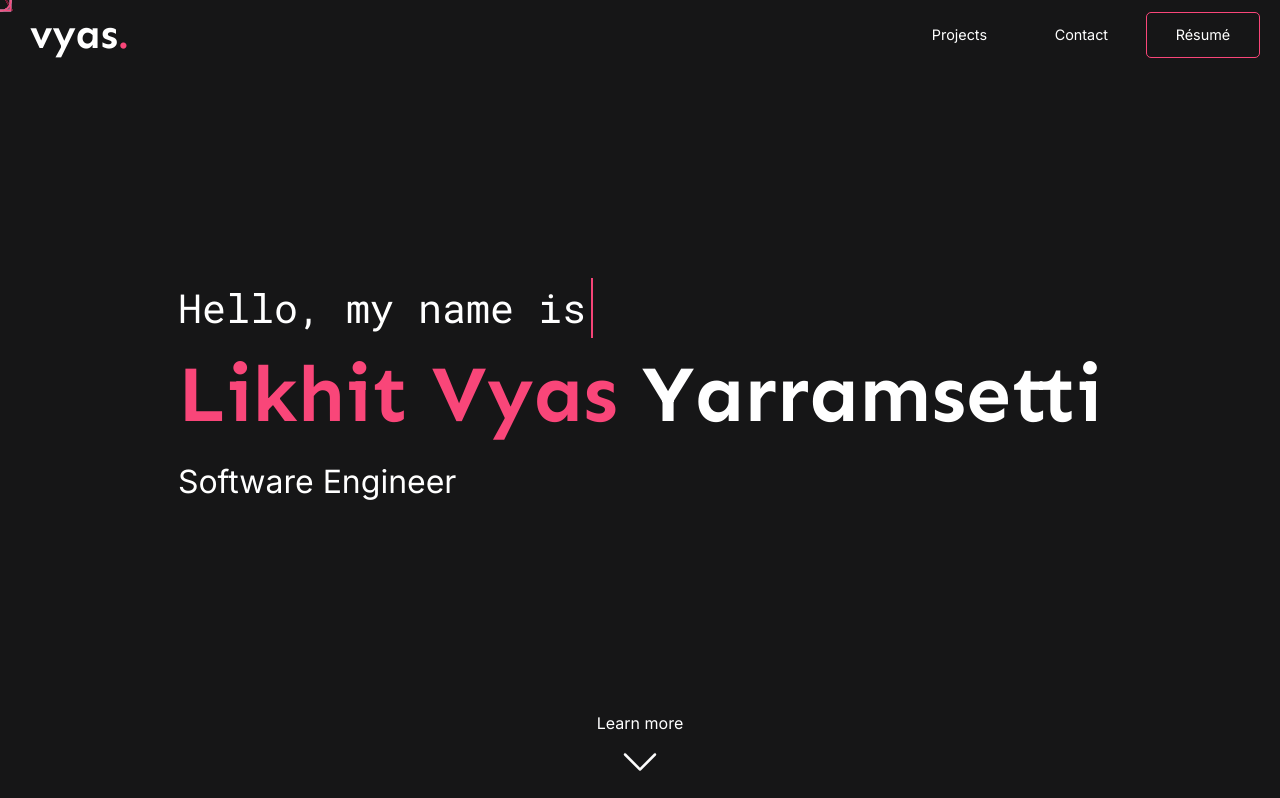
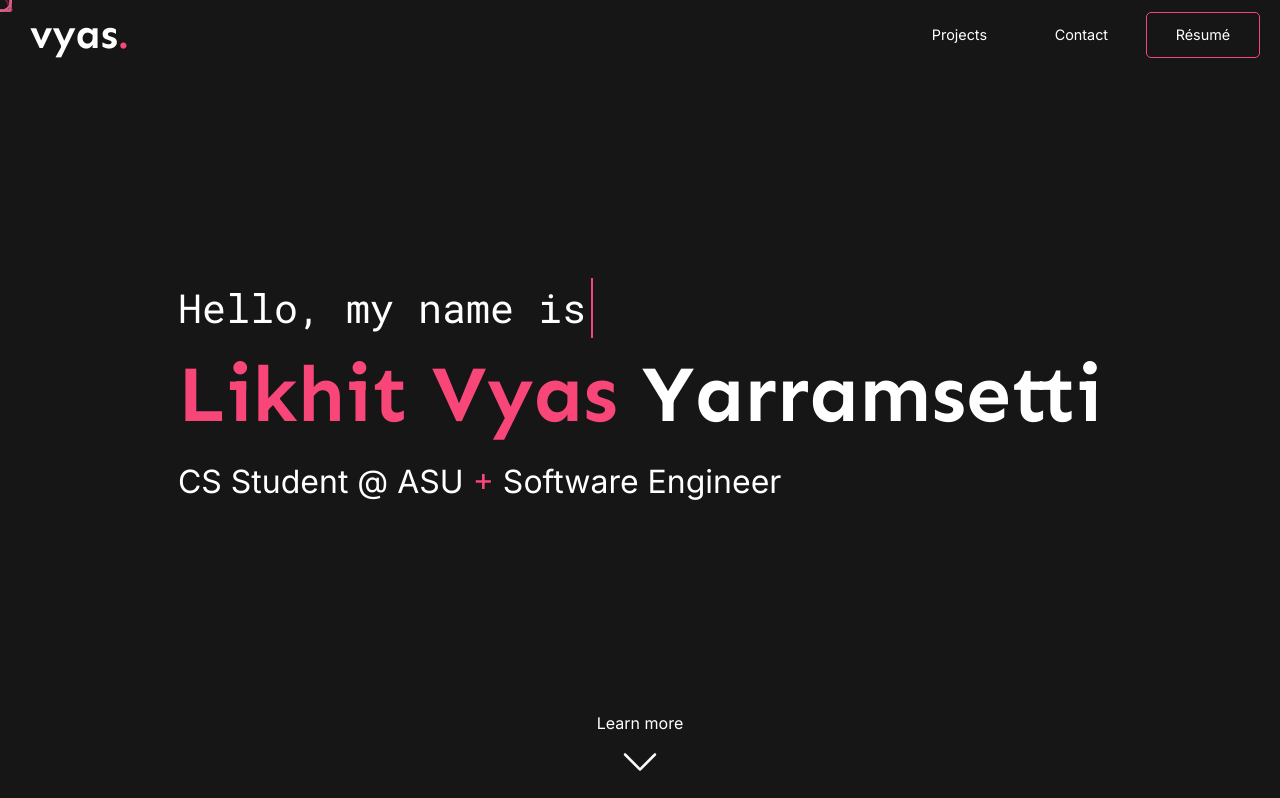
Before and after one commit to likhity/likhity-new-website, a Next.js app: page / in a window 1280 px wide. Shown: the top 798 px of the page. Built offline with nearby package versions, Linux system fonts and the light colour scheme.

Commit message:
Update header subtitle to 'CS Student @ ASU + Software Engineer'

```diff
--- a/pages/index.js
+++ b/pages/index.js
@@ -37,7 +37,7 @@ export default function Home() {
           <div className={styles.title}>
             <p className={styles.typing}>Hello, my name is</p>
             <h1 className={styles.nameTitle}><span className="accent">Likhit Vyas</span> Yarramsetti</h1>
-            <p className={styles.nameSubtitle}>Software Engineer</p>
+            <p className={styles.nameSubtitle}>CS Student @ ASU <span className="accent">+</span> Software Engineer</p>
           </div>
           <div className={styles.downPointer}>
             <BsChevronDown />
```
